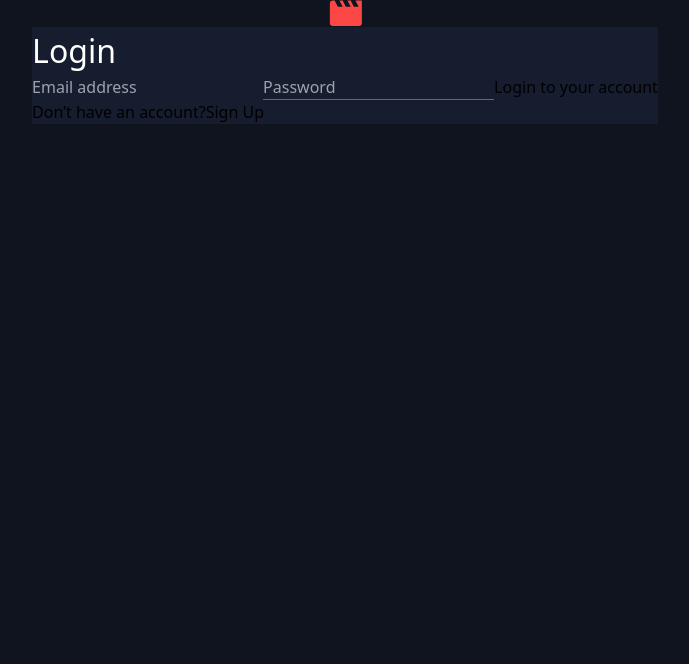
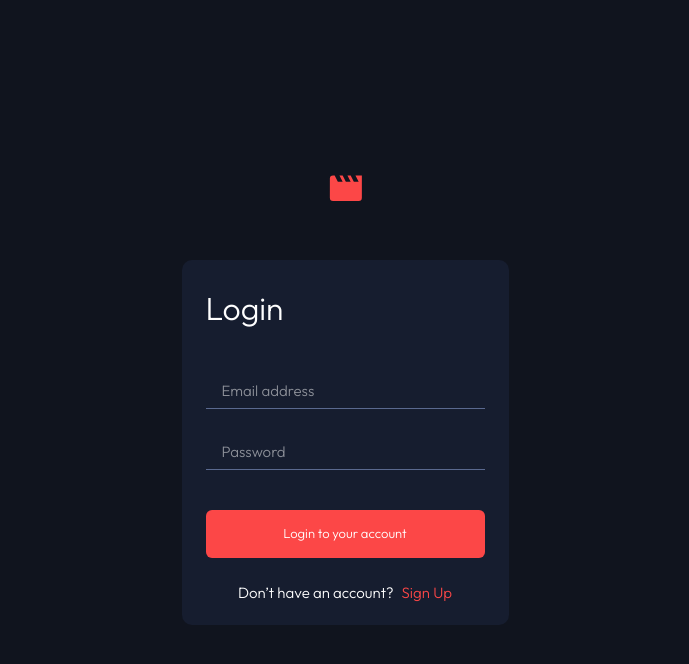
Before and after one commit to Davmike/entertainment-web-app, a React app: page / in a window 1280 px wide. Shown: the top 664 px of the page, without its empty margins (295-984 px from the left). Built offline with nearby package versions, Linux system fonts and the light colour scheme; the HTML template or start-up script is replaced by a standard one.

Commit message:
feat: add login page

```diff
--- a/src/Pages/Login.tsx
+++ b/src/Pages/Login.tsx
@@ -4,23 +4,26 @@ import logo from "../assets/logo.svg";
 export default function Login() {
   return (
     <div>
-      <div className="flex justify-center items-center flex-col">
+      <div className="flex justify-center items-center flex-col min-h-screen">
         <img src={logo} alt="" />
-        <div className="bg-[#161D2F]">
+        <div className="bg-[#161D2F] rounded-[10px] w-[327px] h-[365px] mt-[58px] px-[24px] pt-[24px] pb-[32px]">
           <h1 className="text-[#FFFFFF] text-[32px] font-light">Login</h1>
           <input
-            className="bg-[#161D2F]"
+            className="bg-[#161D2F] border-b-[#5A698F] border-b mt-[40px] outline-none w-[279px] h-[37px]"
             type="text"
             placeholder="Email address"
           />
           <input
-            className="bg-[#161D2F] border-b-[#5A698F] border-b"
+            className="bg-[#161D2F] border-b-[#5A698F] border-b mt-[24px] outline-none w-[279px] h-[37px]"
             type="text"
             placeholder="Password"
           />
-          <button>Login to your account</button>
-          <p>
-            Don’t have an account?<span>Sign Up</span>
+          <button className="mt-[40px] w-[279px] h-[48px] bg-[#FC4747] rounded-[6px] text-[#FFFFFF] text-[13px] font-light leading-normal">
+            Login to your account
+          </button>
+          <p className="text-[#FFFFFF] text-[15px] font-light leading-normal text-center mt-[24px]">
+            Don’t have an account?
+            <span className="text-[#FC4747] ml-[8px]">Sign Up</span>
           </p>
         </div>
       </div>
--- a/src/index.css
+++ b/src/index.css
@@ -1,3 +1,5 @@
+@import url("https://fonts.googleapis.com/css2?family=Outfit:wght@300;500&display=swap");
+
 @import "tailwindcss/base";
 @import "tailwindcss/components";
 @import "tailwindcss/utilities";
@@ -10,4 +12,14 @@
 
 body {
   background: var(--Dark-Blue, #10141e);
+  font-family: "Outfit", sans-serif;
 }
+
+input::placeholder {
+  font-size: 15px;
+  font-weight: 300;
+  color: #ffffff;
+  opacity: 0.5;
+  padding-left: 16px;
+  padding-bottom: 18px;
+}
```
